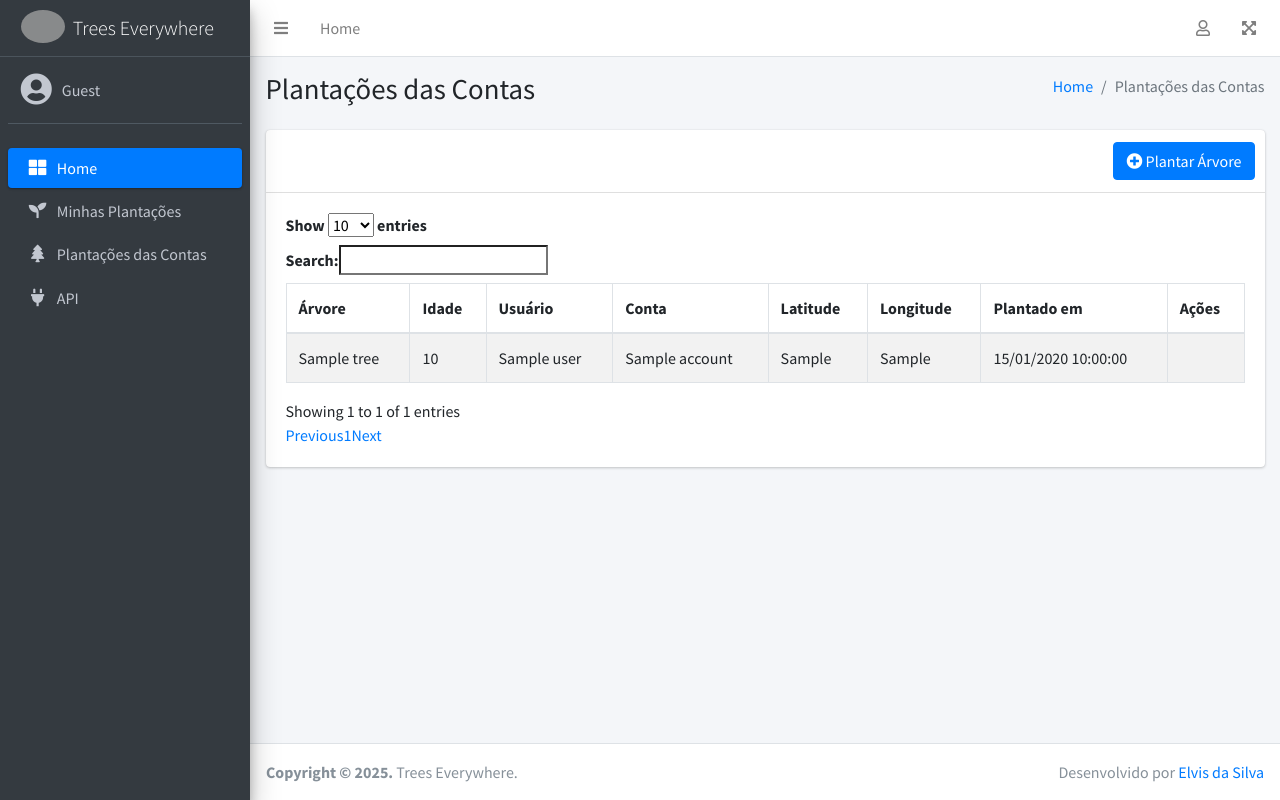
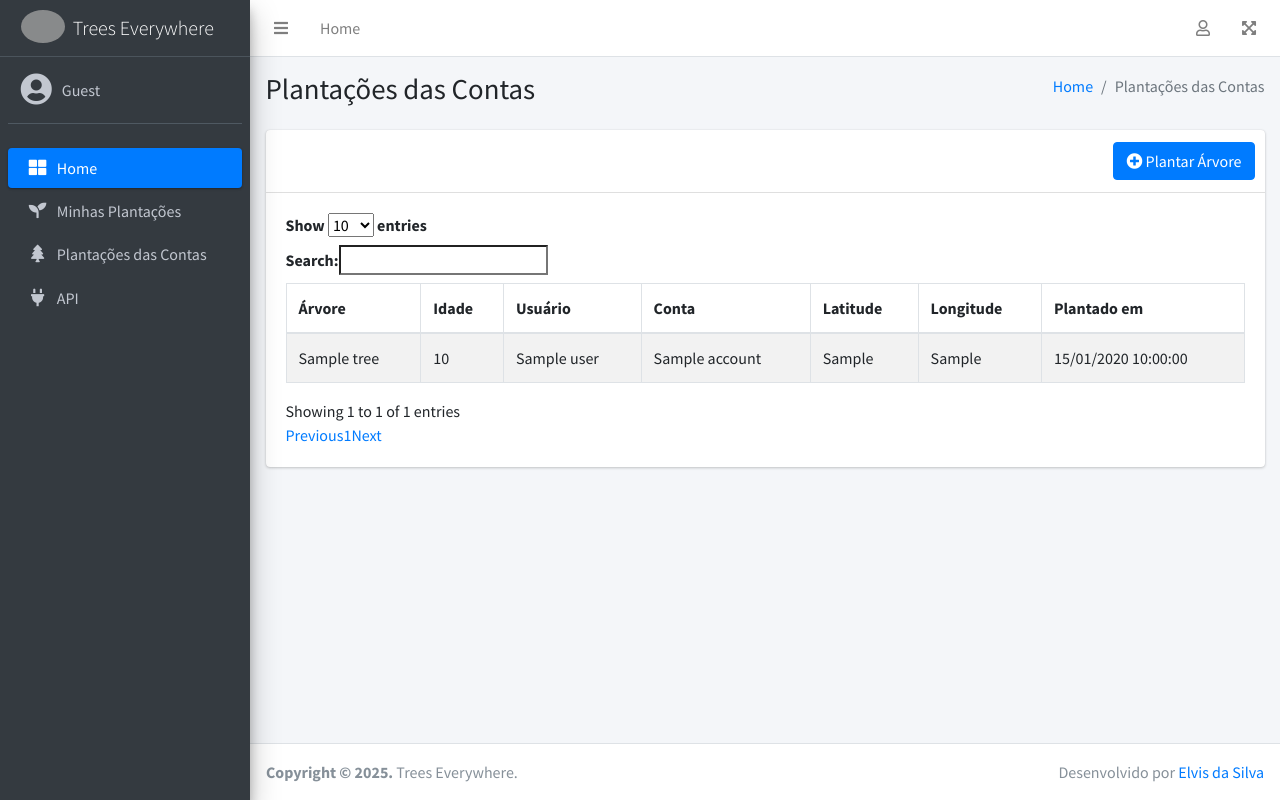
Before and after one commit to elvisdasilva/processo-selecao-youshop, a Django app: template templates/planted_tree/user_accounts_planted_tree.html in a window 1280 px wide. Run offline with Django 5.2, Linux system fonts and the light colour scheme; the template is opened without the code that fills it: most values are stand-ins (such as "Sample title", 1, 10 or a date in 2020); some libraries are stand-ins or nearby versions; grey boxes are pictures that could not be loaded.

Commit message:
feat: remover coluna de ações da tela Plantações das Contas

```diff
--- a/templates/planted_tree/user_accounts_planted_tree.html
+++ b/templates/planted_tree/user_accounts_planted_tree.html
@@ -48,7 +48,6 @@
                             <th>Latitude</th>
                             <th>Longitude</th>
                             <th>Plantado em</th>
-                            <th>Ações</th>
                         </tr>
                         </thead>
                         <tbody>
@@ -61,13 +60,6 @@
                                 <td>{{ planted_tree.location_latitude }}</td>
                                 <td>{{ planted_tree.location_longitude }}</td>
                                 <td>{{ planted_tree.planted_at|date:"d/m/Y H:i:s" }}</td>
-                                <td>
-                                    {% if planted_tree.user == request.user %}
-                                    <a href="{% url 'planted_tree_update' planted_tree.pk %}">
-                                        <button class="btn btn-success btn-sm" title="Editar"><i class="fas fa-pencil-alt"></i></button>
-                                    </a>
-                                    {% endif %}
-                                </td>
                             </tr>
                         {% endfor %}
 
```
